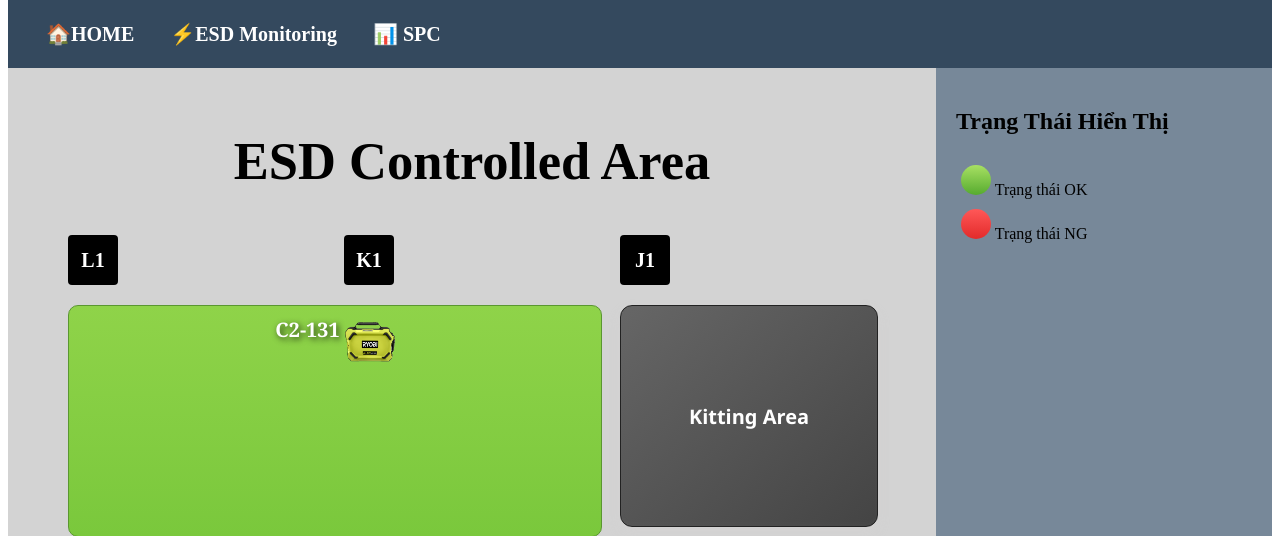
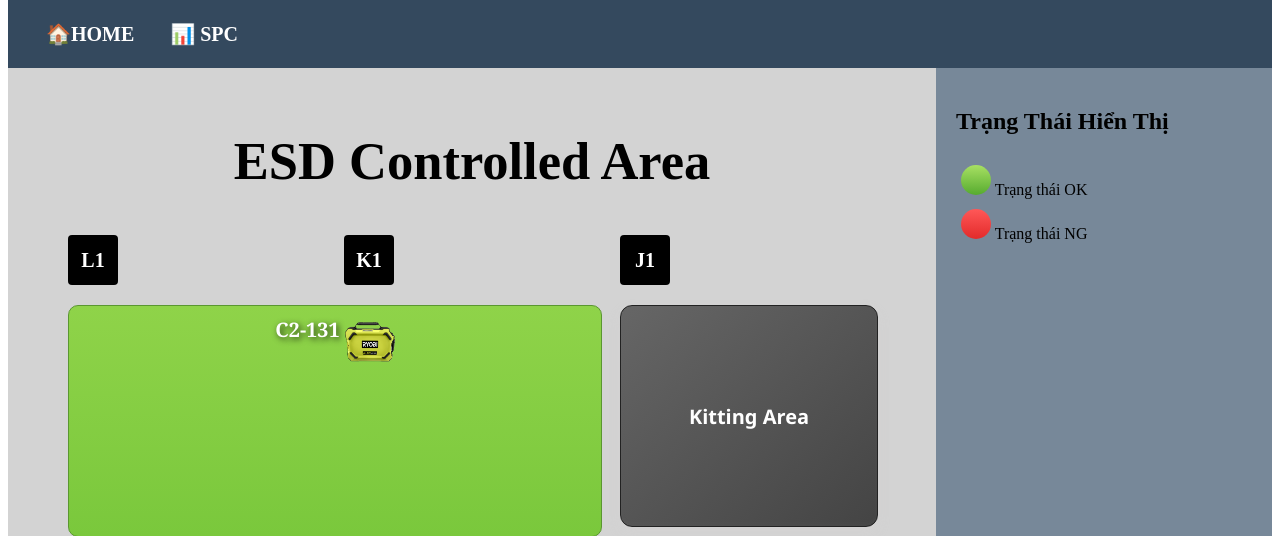
Before and after one commit to temboy92ltd/wirelessesd, a Flask app: page /esd in a window 1280 px wide. Shown: the part 128-664 px from the top of the page. Run offline with Flask 3, Linux system fonts and the light colour scheme.

Commit message:
Update ESD.html

```diff
--- a/templates/ESD.html
+++ b/templates/ESD.html
@@ -571,7 +571,6 @@
 
   <div class="navigation">
     <a href="{{ url_for('home') }}">🏠HOME</a>
-    <a href="#">⚡ESD Monitoring</a>
     <a href="{{ url_for('spc') }}">📊 SPC</a>
   </div>
 
```
